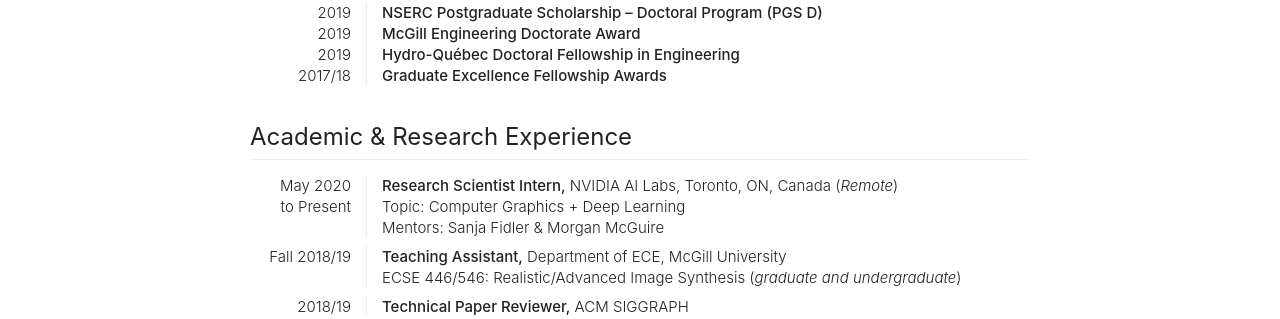
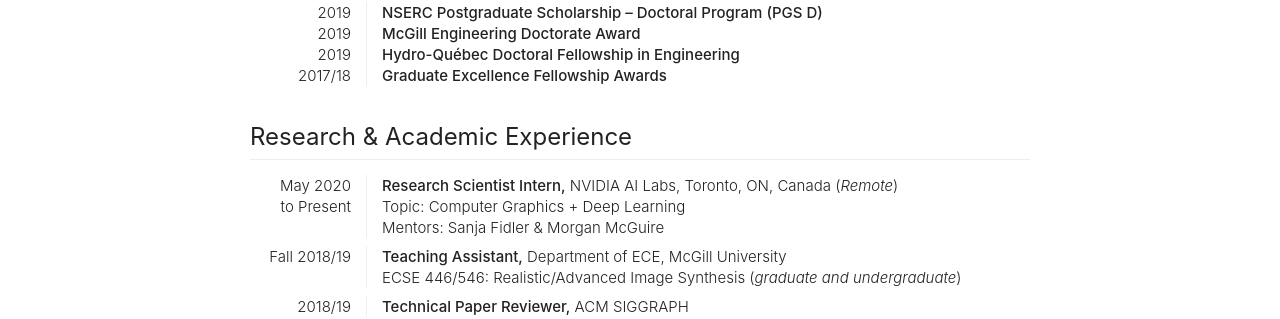
Before and after one commit to joeylitalien/joeylitalien.github.io, a Jekyll site: the page built from pages/cv.md, in a window 1280 px wide. Shown: the part 635-954 px from the top of the page. Built offline with Jekyll 4.4.1, drawn with Linux system fonts in a browser that asks for light colours; nearby versions of some CDN libraries.

```diff
--- a/pages/cv.md
+++ b/pages/cv.md
@@ -58,7 +58,7 @@ See <a href="/portfolio">Portfolio</a>.
 %}
 </div>
 
-# Academic & Research Experience
+# Research & Academic Experience
 <div class="container cv">
 {% include resume-item.html
       left="May 2020<br>to Present"
```
Also changed, not shown: 1 other file.
